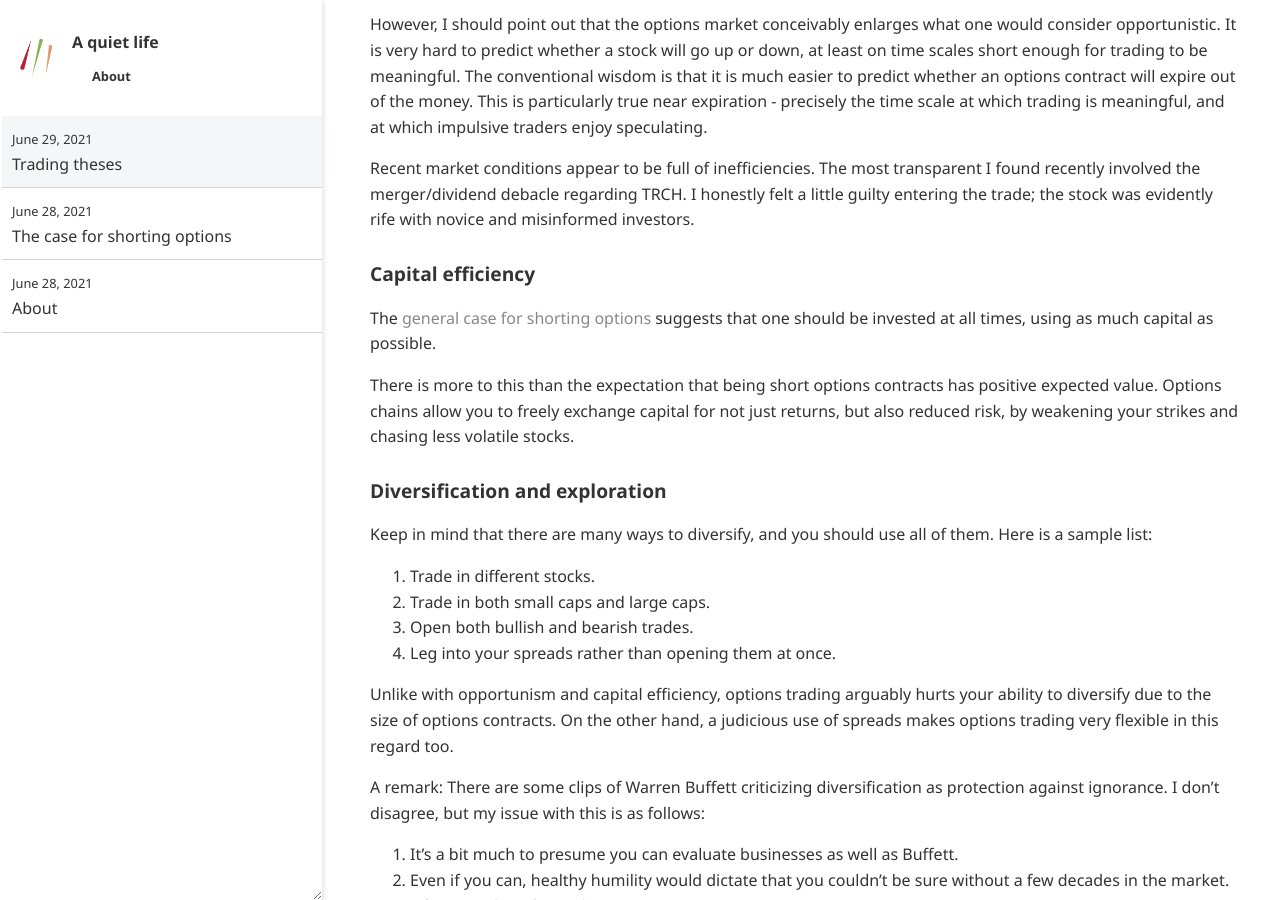
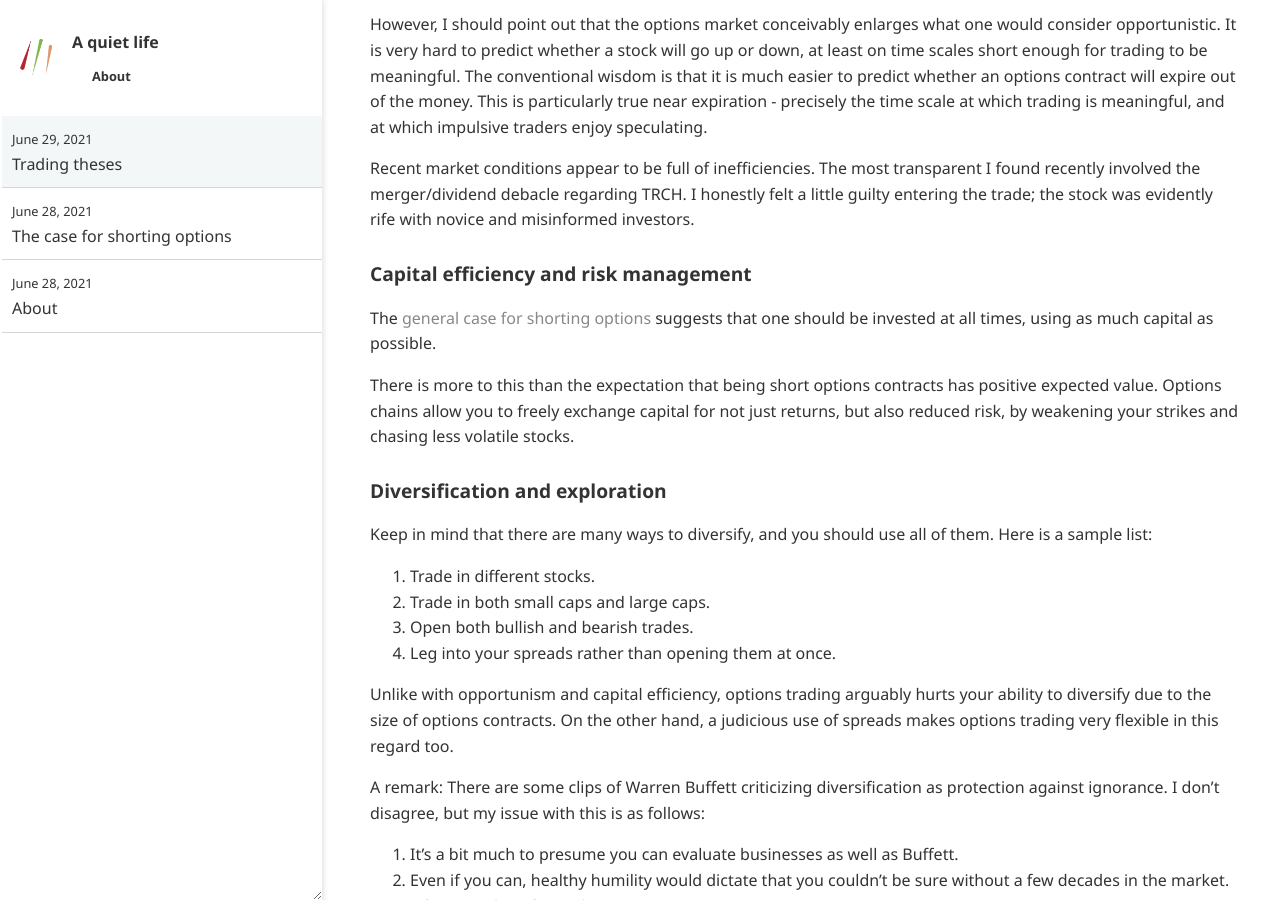
Before and after one commit to ansyblenetwork/aquietlife, a Jekyll site: the page built from _posts/2021-06-29-trading-theses.md, in a window 1280 px wide and 900 px high, scrolled down 443 px. Built offline with Jekyll 4.4.1, drawn with Linux system fonts in a browser that asks for light colours.

Commit message:
Update 2021-06-29-trading-theses.md

```diff
--- a/_posts/2021-06-29-trading-theses.md
+++ b/_posts/2021-06-29-trading-theses.md
@@ -19,7 +19,7 @@ However, I should point out that the options market conceivably enlarges what on
 
 Recent market conditions appear to be full of inefficiencies. The most transparent I found recently involved the merger/dividend debacle regarding TRCH. I honestly felt a little guilty entering the trade; the stock was evidently rife with novice and misinformed investors.
 
-### Capital efficiency
+### Capital efficiency and risk management
 
 The [general case for shorting options]({% post_url 2021-06-28-case-for-trading %}) suggests that one should be invested at all times, using as much capital as possible.
 
```
